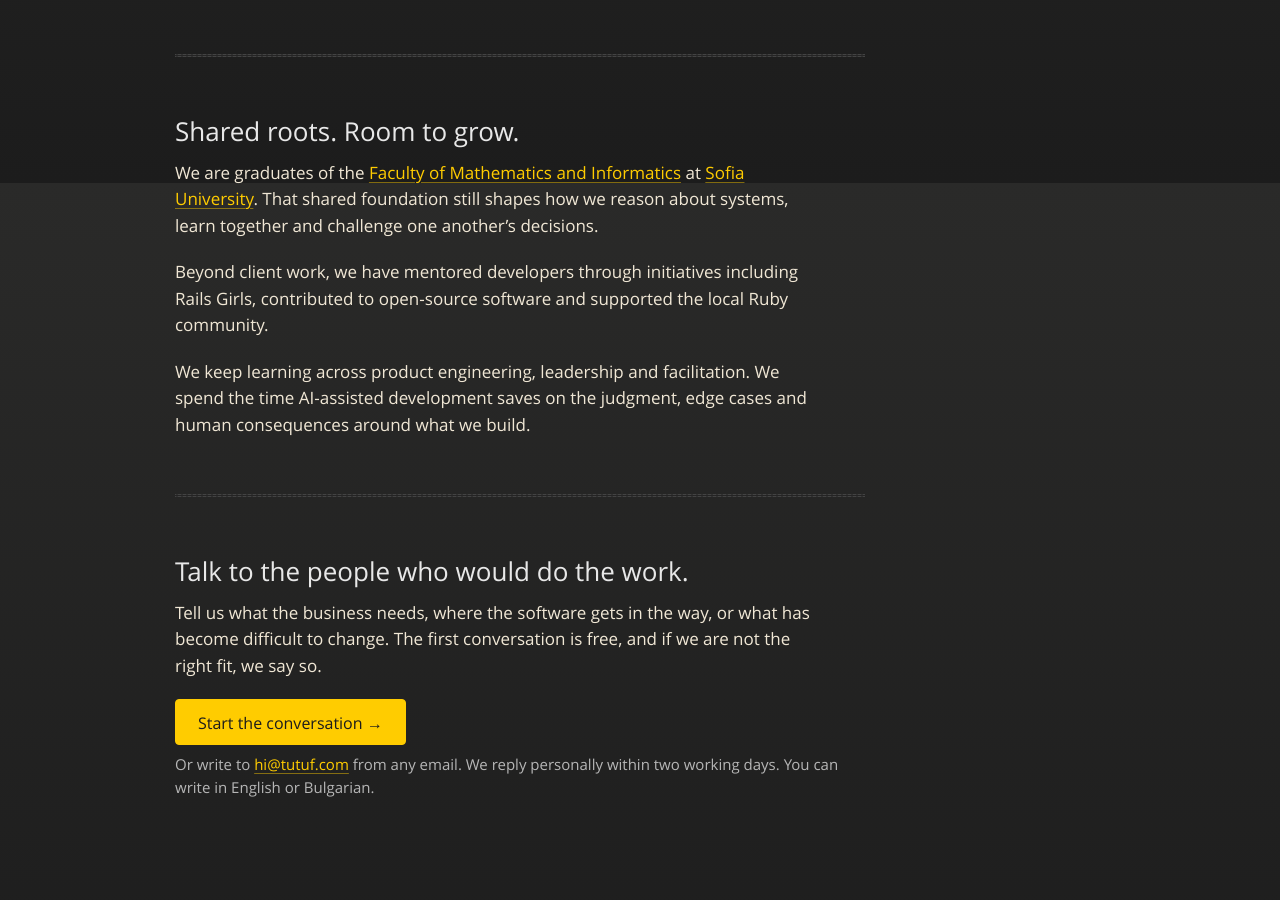
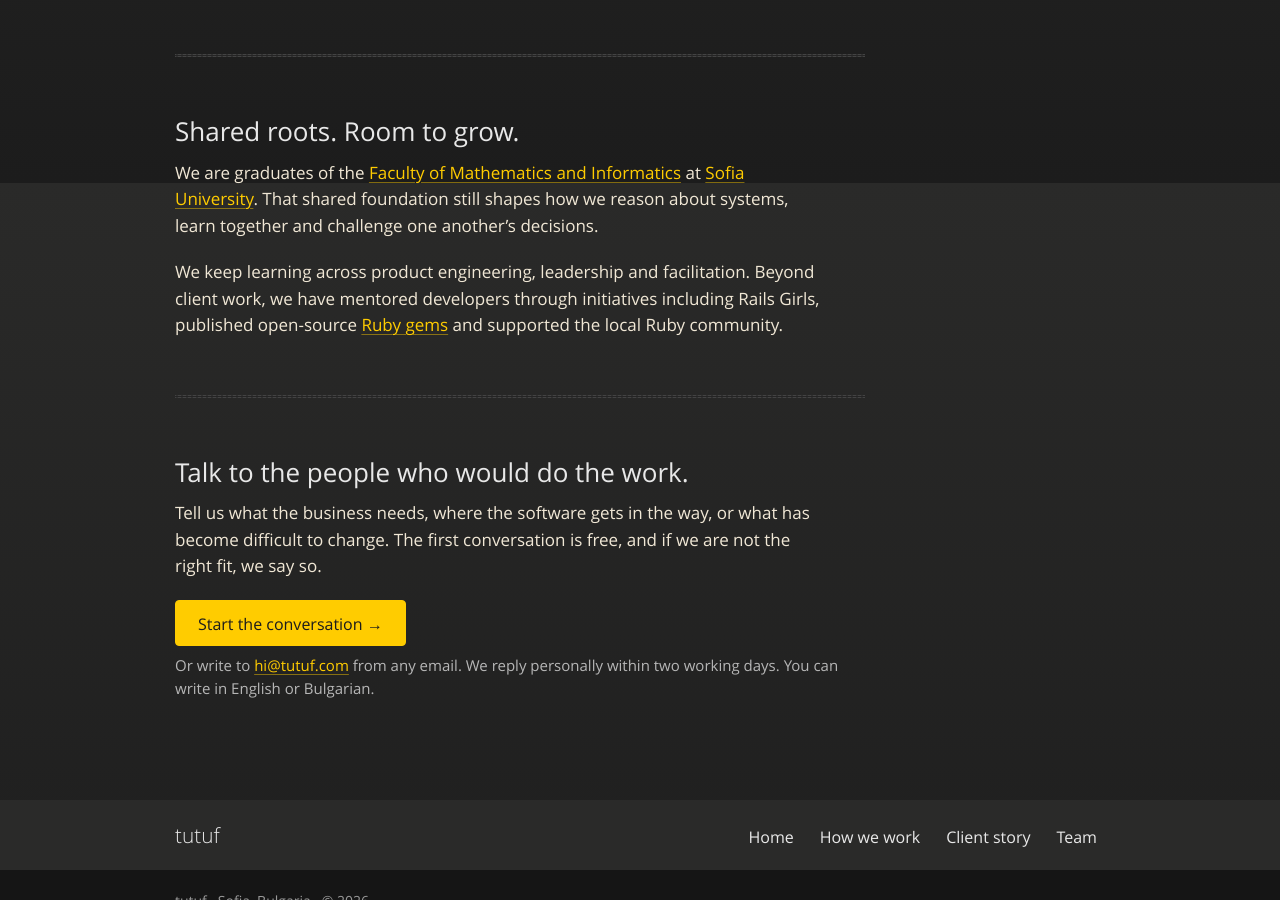
Before and after one commit to tutuf/tutuf.github.io, a Jekyll site: the page built from team.md, in a window 1280 px wide and 900 px high, scrolled down 2517 px. Built offline with Jekyll 4.4.1, drawn with Linux system fonts in a browser that asks for light colours.

Commit message:
Tighten Shared roots
Drop the AI sentence, which How we work covers, link the Ruby
gems, and join learning with mentoring and community work.

Co-Authored-By: Claude Opus 5.5 <noreply@anthropic.com>

```diff
--- a/team.md
+++ b/team.md
@@ -68,9 +68,7 @@ We want you to stay because the partnership works—not because your software ca
 
 We are graduates of the [Faculty of Mathematics and Informatics](https://fmi.uni-sofia.bg/) at [Sofia University](https://uni-sofia.bg/index.php/eng). That shared foundation still shapes how we reason about systems, learn together and challenge one another’s decisions.
 
-Beyond client work, we have mentored developers through initiatives including Rails Girls, contributed to open-source software and supported the local Ruby community.
-
-We keep learning across product engineering, leadership and facilitation. We spend the time AI-assisted development saves on the judgment, edge cases and human consequences around what we build.
+We keep learning across product engineering, leadership and facilitation. Beyond client work, we have mentored developers through initiatives including Rails Girls, published open-source [Ruby gems](https://github.com/tutuf/) and supported the local Ruby community.
 
 ---
 
```
